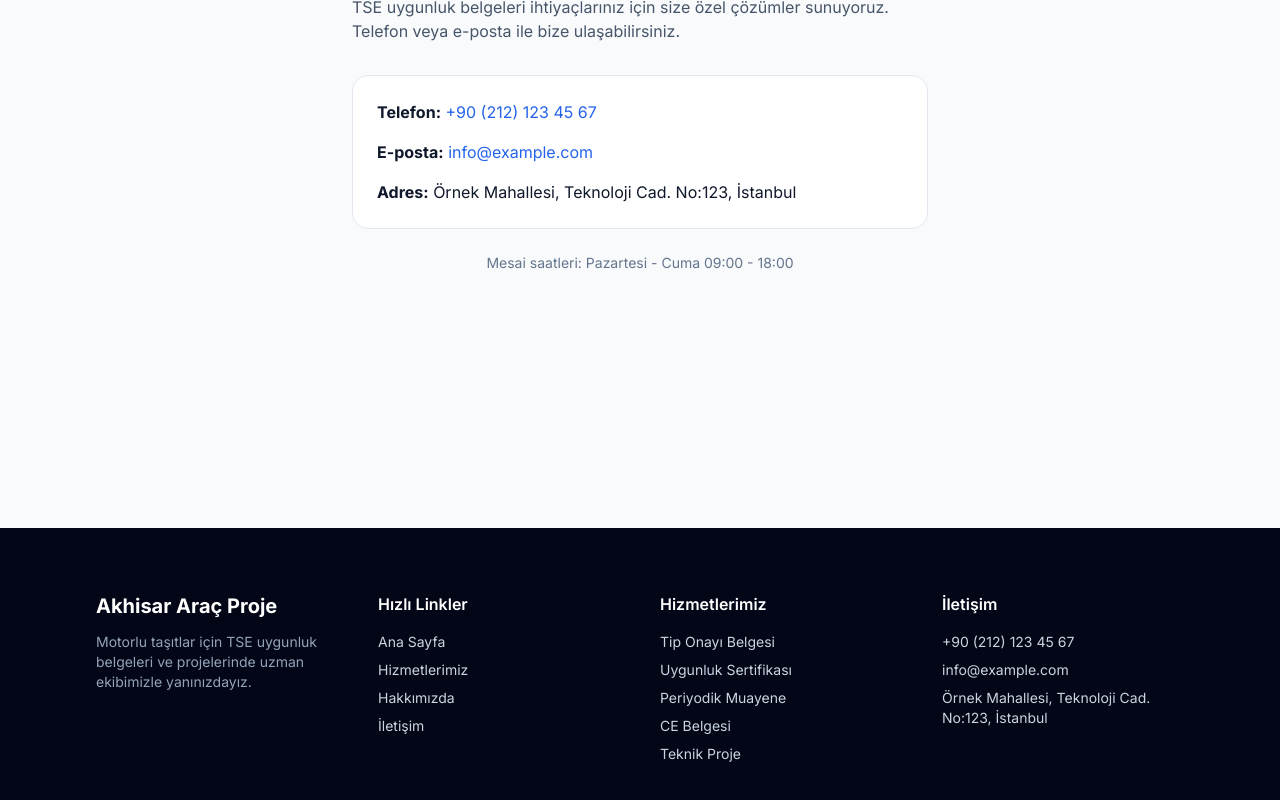
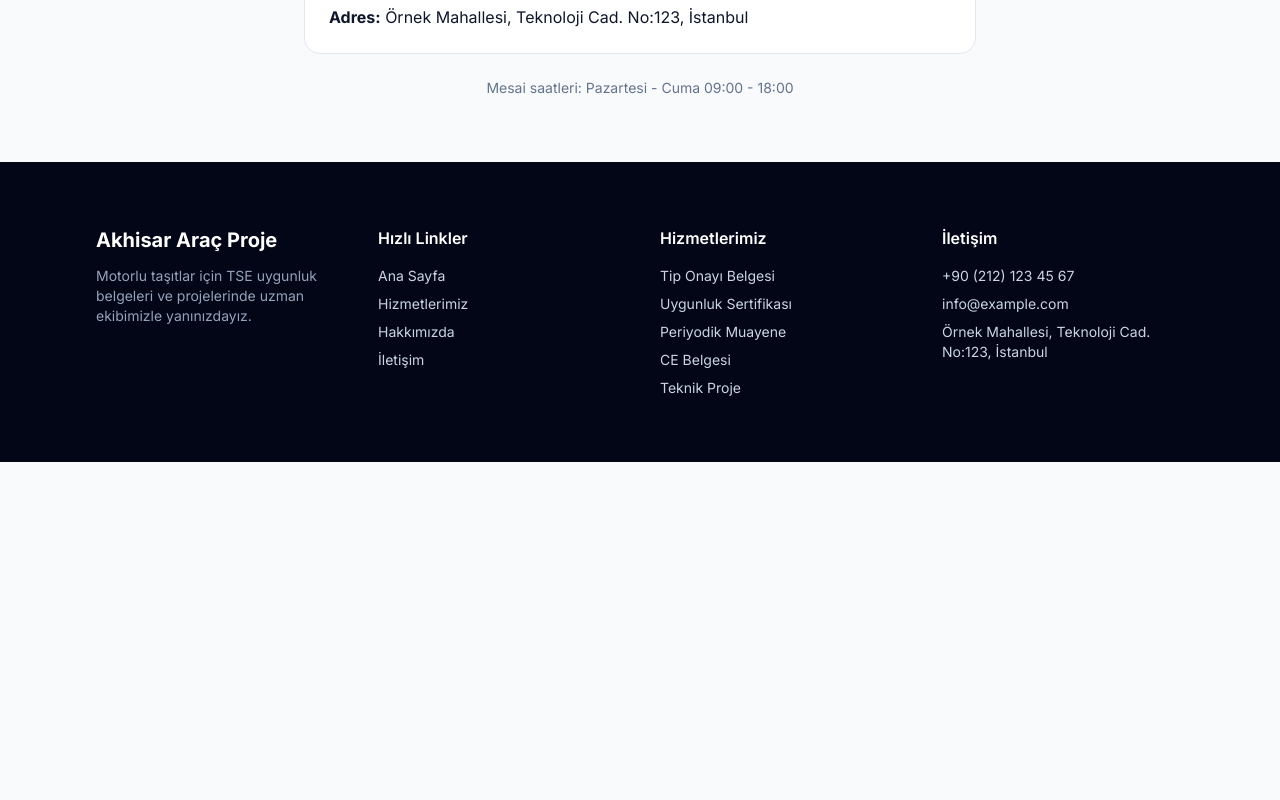
Before and after one commit to dev-alibayram/akhisar-arac-proje, a Next.js app: page /en in a window 1280 px wide. Shown: the part 4733-5533 px from the top of the page. After the commit the page ends 5275 px from the top, so only its background shows below. Built offline with nearby package versions, Linux system fonts and the light colour scheme.

Commit message:
fix(ui): merge contact and info into one section
Keep contact and dark info block in the same Iletisim section flow and remove excess blank viewport spacing while preserving existing colors.

```diff
--- a/src/app/[locale]/page.tsx
+++ b/src/app/[locale]/page.tsx
@@ -226,8 +226,8 @@
         </div>
       </section>
 
-      <section id="iletisim">
-        <div className="mx-auto flex min-h-[calc(100svh+96px)] max-w-6xl items-center px-4 py-20 sm:px-6 lg:px-8">
+      <section id="iletisim" className="py-20">
+        <div className="mx-auto max-w-6xl px-4 sm:px-6 lg:px-8">
           <div className="mx-auto max-w-2xl">
             <article>
               <span className="rounded-full bg-blue-100 px-3 py-1 text-xs font-semibold text-blue-700">
@@ -260,9 +260,8 @@
             </article>
           </div>
         </div>
-      </section>
 
-      <footer className="bg-slate-950 text-slate-300">
+        <div className="mt-16 bg-slate-950 text-slate-300">
           <div className="mx-auto grid max-w-6xl gap-10 px-4 py-16 sm:grid-cols-2 sm:px-6 lg:grid-cols-4 lg:px-8">
             <div>
               <h3 className="text-xl font-bold text-white">Akhisar Araç Proje</h3>
@@ -306,7 +305,8 @@
               </ul>
             </div>
           </div>
-      </footer>
+        </div>
+      </section>
     </main>
   );
 }
```
Lines whose indentation alone changed are shown as unchanged.
